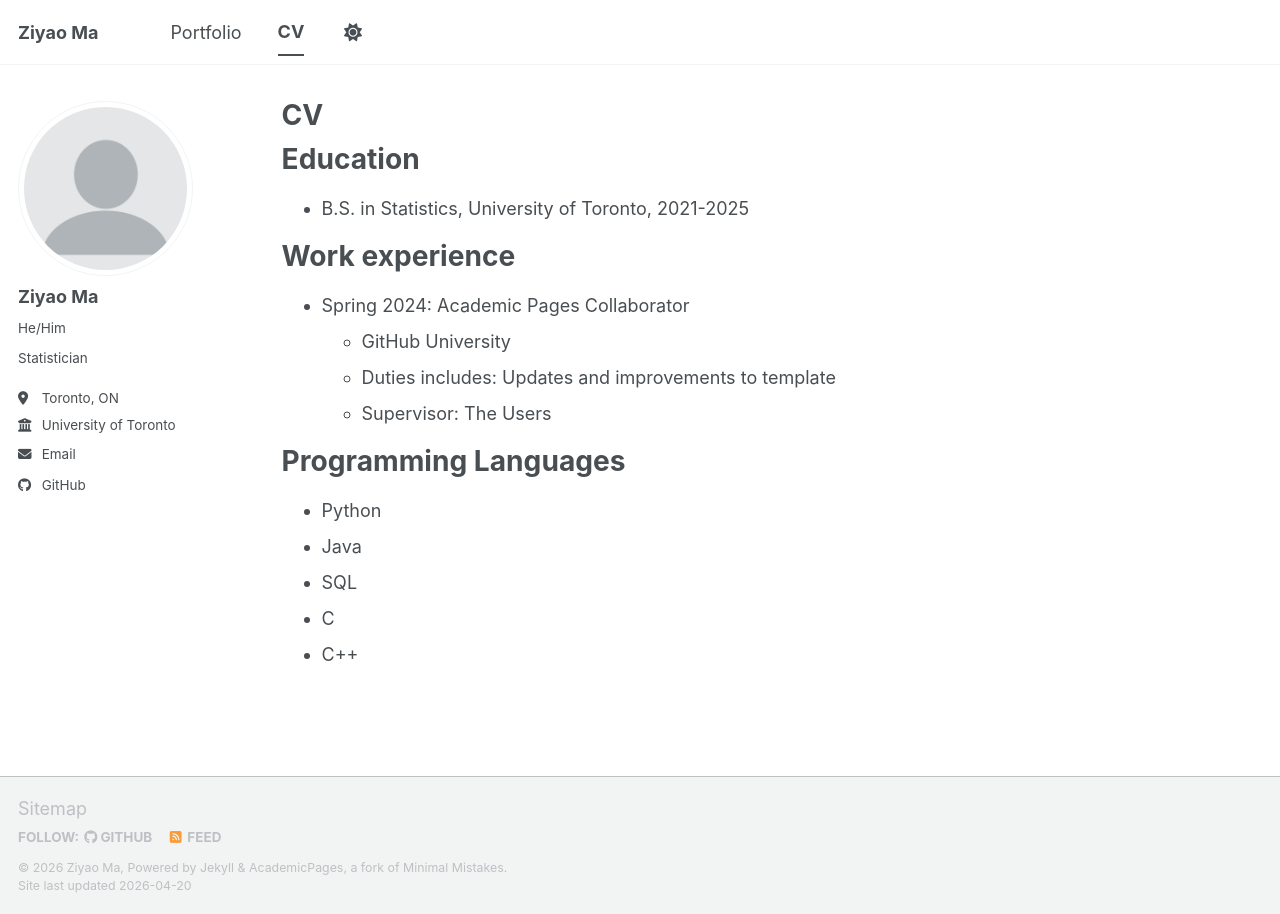
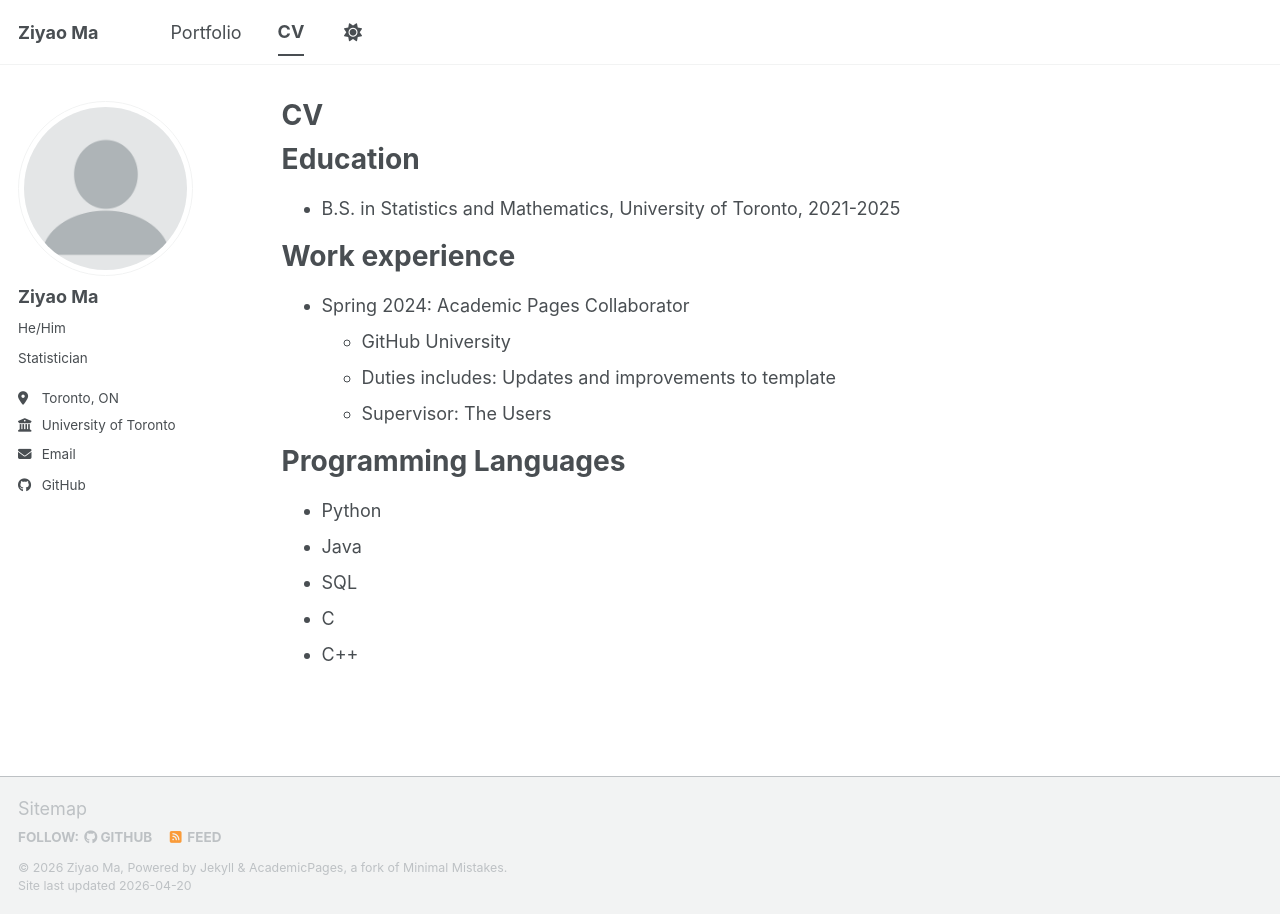
Before and after one commit to ziyaoma1/ziyaoma1.github.io, a Jekyll site: the page built from _pages/cv.md, in a window 1280 px wide. Built offline with Jekyll 4.4.1, drawn with Linux system fonts in a browser that asks for light colours; a script bundle is joined from its source files by our own code; library files that are not in the unit come from our copies.

Commit message:
Update cv.md

```diff
--- a/_pages/cv.md
+++ b/_pages/cv.md
@@ -11,7 +11,7 @@ redirect_from:
 
 Education
 ======
-* B.S. in Statistics, University of Toronto, 2021-2025
+* B.S. in Statistics and Mathematics, University of Toronto, 2021-2025
 
 Work experience
 ======
```
